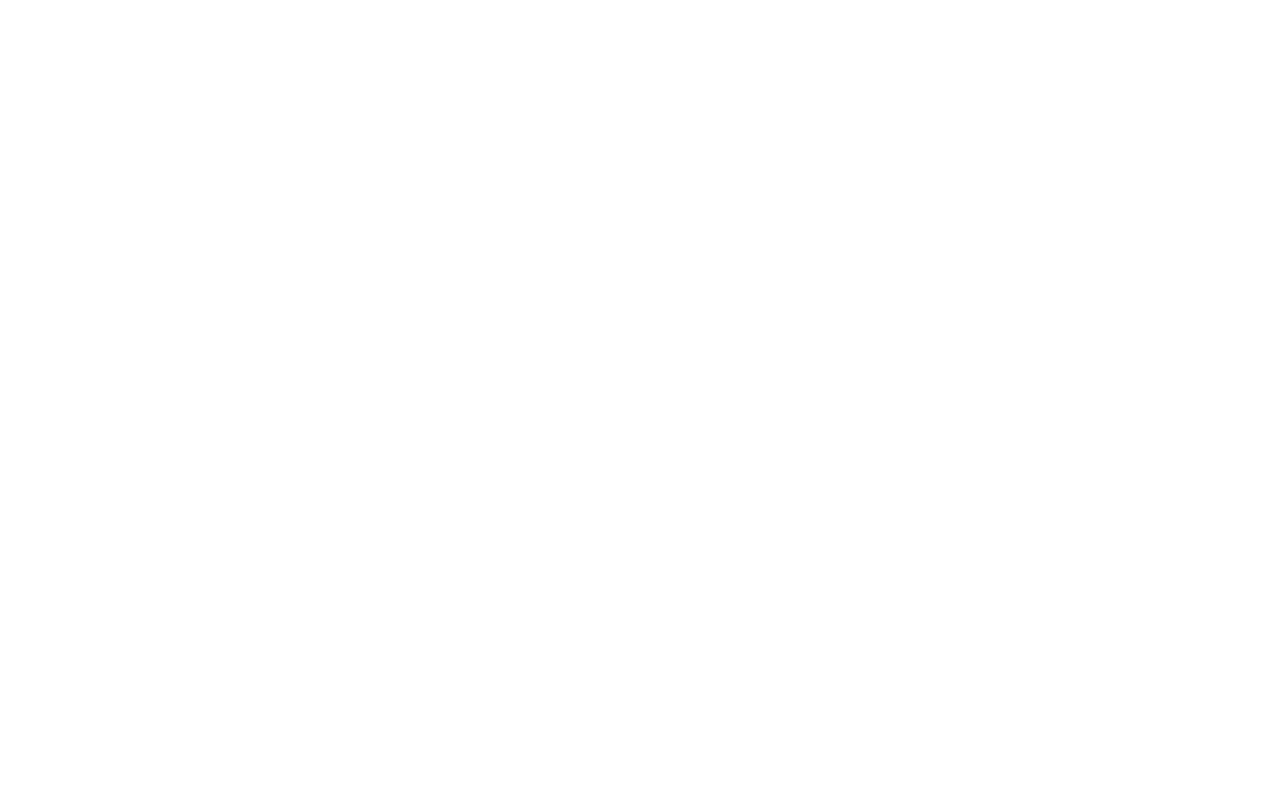
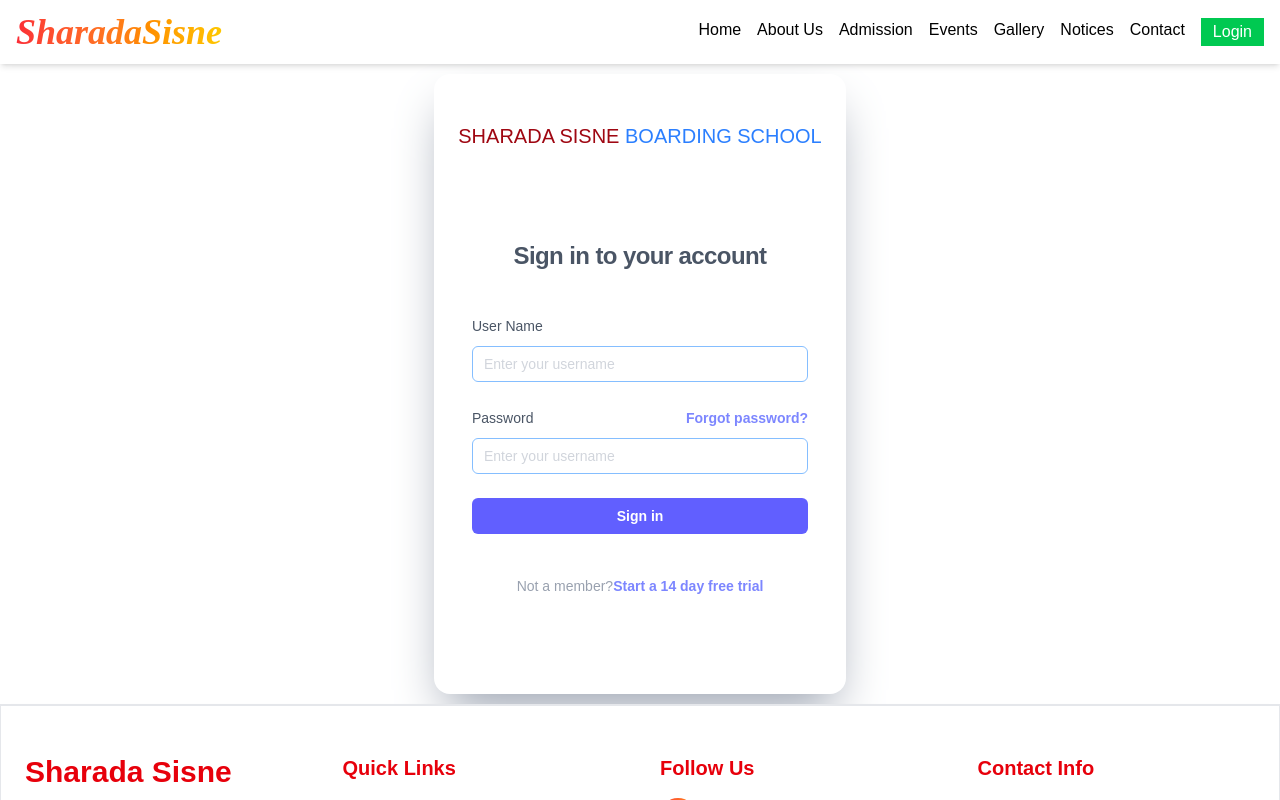
Before and after one commit to jeevandangi/sharadasisneboarding, a React (Vite) app: page /login in a window 1280 px wide. Before the commit this address had no page. Shown: the top 800 px of the page. Built offline with nearby package versions, Linux system fonts and the light colour scheme.

Commit message:
login add

```diff
--- a/src/component/NavBar.jsx
+++ b/src/component/NavBar.jsx
@@ -13,6 +13,7 @@
         { path: "/gallery", label: "Gallery" },
         { path: "/notices", label: "Notices" },
         { path: "/contact", label: "Contact" },
+
     ];
 
 
@@ -75,6 +76,9 @@
                             {label}
                         </NavLink>
                     ))}
+                    <NavLink to={"/login"} className=" bg-green-500 text-white px-3 py-0.5">
+                        Login
+                    </NavLink>
                 </div>
             </div>
 
@@ -121,6 +125,9 @@
                                 </NavLink>
                             </li>
                         ))}
+                        <NavLink to={"/login"} className="  text-black px-3 py-0.5">
+                            Login
+                        </NavLink>
                     </ul>
                 </div>
             </div>
--- a/src/pages/Home.jsx
+++ b/src/pages/Home.jsx
@@ -30,8 +30,8 @@
             >
 
                 <motion.div
-                    className="absolute inset-0 bg-cover bg-center"
-                    style={{ backgroundImage: "url('/photo/child.jpeg')" }}
+                    className="absolute inset-0  bg-cover bg-center"
+                    style={{ backgroundImage: "url('/photo/homeone.JPG')" }}
                     initial={{ scale: 1.1 }}
                     animate={{ scale: 1 }}
                     transition={{ duration: 0.5 }}
@@ -39,7 +39,7 @@
 
 
                 <motion.div
-                    className="absolute inset-0 bg-gradient-to-r from-black/90 via-black/70 to-transparent"
+                    className="absolute inset-0 bg-gradient-to-r from-cyan-800 /90 via-cyan-500/30 to-transparent"
                     initial={{ opacity: 0 }}
                     animate={{ opacity: 1 }}
                     transition={{ delay: 0.5, duration: 1 }}
@@ -53,13 +53,13 @@
                         animate={{ x: 0, opacity: 1 }}
                         transition={{ delay: 0.5, duration: 1 }}
                     >
-                        <h1 className="text-3xl md:text-6xl font-bold">Sharada Sisne</h1>
-                        <h2 className="text-3xl text-orange-400 font-semibold italic mt-2">Boarding School</h2>
+                        <h1 className="text-6xl uppercase md:text-6xl font-bold text-orange-700">Sharada Sisne</h1>
+                        <h2 className="text-3xl text-yellow-300 font-semibold italic uppercase mt-2">Boarding School</h2>
                         <p className="mt-6 text-sm md:text-xl text-gray-200 max-w-md">
                             Discover the vibrant learning environment of Sharada Sisne. From classrooms to playgrounds, take a tour and see how we nurture young minds with care, creativity, and a strong foundation for the future.
                         </p>
                         <motion.button
-                            className="mt-6 px-4 py-0.5 md:px-6 md:py-3 bg-sky-400 hover:bg-sky-500 text-white font-medium rounded shadow-lg"
+                            className="mt-6 px-4 py-0.5 md:px-6 md:py-3 bg-red-400 hover:bg-sky-500 text-white font-medium rounded shadow-lg"
                             whileHover={{ scale: 1.05 }}
                             whileTap={{ scale: 0.95 }}
                         >
--- /dev/null
+++ b/src/pages/Login.jsx
@@ -0,0 +1,55 @@
+import React from 'react'
+
+export default function Login() {
+    return (
+        <>
+            <div className=" flex items-center px-2.5 py-2.5  justify-center">
+                <div className=" py-12 flex flex-col items-center justify-center shadow-2xl rounded-2xl  shadow-gray-400 px-1.5 ">
+                    <div className="">
+                        <h2 className=" text-lg text-red-800 md:text-xl uppercase">
+                            Sharada Sisne
+                            <span className=" text-blue-500"> Boarding School</span>
+                        </h2>
+                    </div>
+
+
+
+                    <div className="flex min-h-full w-auto  sm:w-[400px]  flex-col justify-center px-6 py-12 lg:px-8">
+                        <div className="sm:mx-auto sm:w-full sm:max-w-sm">
+                            <h2 className="mt-10 text-center text-2xl/9 font-bold tracking-tight text-gray-600">Sign in to your account</h2>
+                        </div>
+                        <div className="mt-10 sm:mx-auto sm:w-full sm:max-w-sm">
+                            <form action="#" method="POST" className="space-y-6">
+                                <div>
+                                    <label htmlFor="email" className="block text-sm/6 font-medium text-gray-600">User Name</label>
+                                    <div className="mt-2">
+                                        <input id="email" type="email" name="email" required autoComplete="email" className="block w-full rounded-md  px-3 py-1.5 text-base text-gray-400 outline-1 -outline-offset-1 outline-blue-400/70 placeholder:text-gray-300 focus:outline-2 focus:-outline-offset-2 focus:outline-indigo-500 sm:text-sm/6" placeholder='Enter your username' />
+                                    </div>
+                                </div>
+                                <div>
+                                    <div className="flex items-center justify-between">
+                                        <label htmlFor="password" className="block text-sm/6 font-medium text-gray-600">Password</label>
+                                        <div className="text-sm">
+                                            <a href="#" className="font-semibold text-indigo-400 hover:text-indigo-300">Forgot password?</a>
+                                        </div>
+                                    </div>
+                                    <div className="mt-2">
+                                        <input id="email" type="password" name="email" required autoComplete="email" className="block w-full rounded-md  px-3 py-1.5 text-base text-gray-400 outline-1 -outline-offset-1 outline-blue-400/70 placeholder:text-gray-300 focus:outline-2 focus:-outline-offset-2 focus:outline-indigo-500 sm:text-sm/6" placeholder='Enter your username' />
+                                    </div>
+                                </div>
+                                <div>
+                                    <button type="submit" className="flex w-full justify-center rounded-md bg-indigo-500 px-3 py-1.5 text-sm/6 font-semibold text-white hover:bg-indigo-400 focus-visible:outline-2 focus-visible:outline-offset-2 focus-visible:outline-indigo-500">Sign in</button>
+                                </div>
+                            </form>
+                            <p className="mt-10 text-center text-sm/6 text-gray-400">
+                                Not a member?
+                                <a href="#" className="font-semibold text-indigo-400 hover:text-indigo-300">Start a 14 day free trial</a>
+                            </p>
+                        </div>
+                    </div>
+
+                </div>
+            </div>
+        </>
+    )
+}
--- a/src/routes/routes.jsx
+++ b/src/routes/routes.jsx
@@ -7,6 +7,7 @@
 import Contact from "../pages/Contact";
 import Notices from "../pages/Notices";
 import Layout from "../Layout/Layout";
+import Login from "../pages/Login";
 
 const routes = [
     {
@@ -21,6 +22,7 @@
             { path: "/gallery", element: <Gallery /> },
             { path: "/contact", element: <Contact /> },
             { path: "/notices", element: <Notices /> },
+            { path: "/login", element: <Login /> },
         ],
     },
 ];
```
Also changed, not shown: 1 other file (tests, documents, lock files or other folders).
